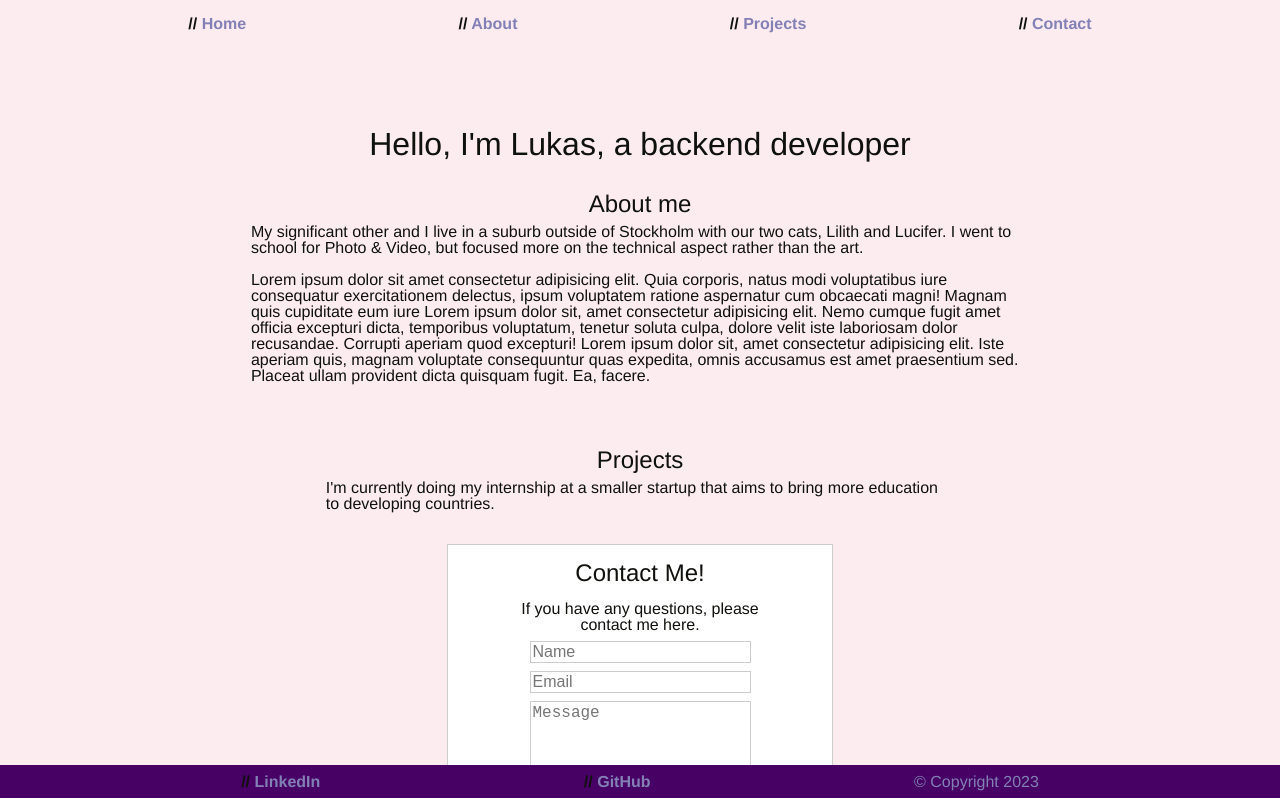
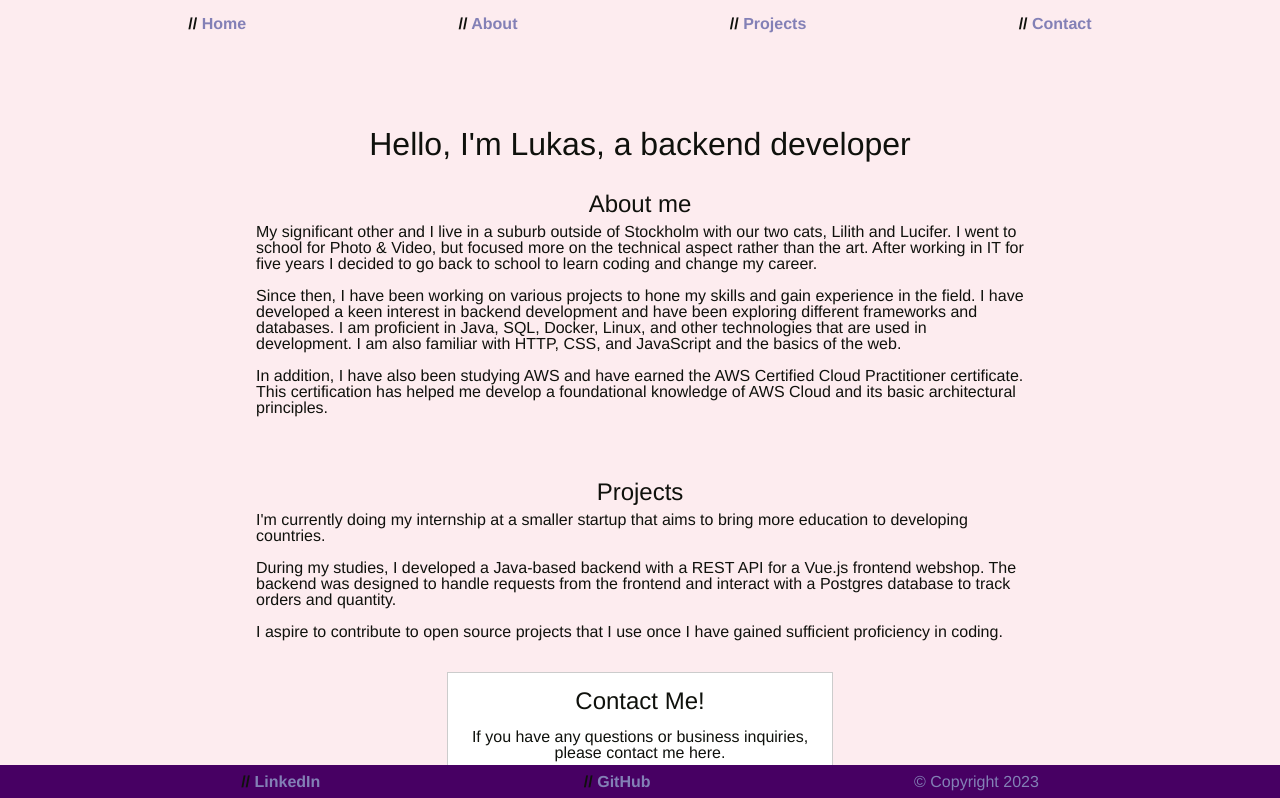
Before and after one commit to Lukhasz/inlamningsuppgift_webbutveckling, a React (Create React App) app: page / in a window 1280 px wide. Shown: the top 798 px of the page. Built offline with nearby package versions, Linux system fonts and the light colour scheme.

Commit message:
added content and removed some padding

```diff
--- a/src/Article.js
+++ b/src/Article.js
@@ -5,11 +5,14 @@ const Article = () => {
     <article className='article' id="about-me">
       <div className='article-container'>
         <h2>About me</h2>
-        <p>My significant other and I live in a suburb outside of Stockholm with our two cats, Lilith and Lucifer. I went to school for Photo & Video, but focused more on the technical aspect rather than the art.
+        <p>My significant other and I live in a suburb outside of Stockholm with our two cats, Lilith and Lucifer. I went to school for Photo & Video, but focused more on the technical aspect rather than the art. After working in IT for five years I decided to go back to school to learn coding and change my career.
         <br />
         <br />
-        Lorem ipsum dolor sit amet consectetur adipisicing elit. Quia corporis, natus modi voluptatibus iure consequatur exercitationem delectus, ipsum voluptatem ratione aspernatur cum obcaecati magni! Magnam quis cupiditate eum iure Lorem ipsum dolor sit, amet consectetur adipisicing elit. Nemo cumque fugit amet officia excepturi dicta, temporibus voluptatum, tenetur soluta culpa, dolore velit iste laboriosam dolor recusandae. Corrupti aperiam quod excepturi!
-        Lorem ipsum dolor sit, amet consectetur adipisicing elit. Iste aperiam quis, magnam voluptate consequuntur quas expedita, omnis accusamus est amet praesentium sed. Placeat ullam provident dicta quisquam fugit. Ea, facere.</p>
+        Since then, I have been working on various projects to hone my skills and gain experience in the field. I have developed a keen interest in backend development and have been exploring different frameworks and databases. I am proficient in Java, SQL, Docker, Linux, and other technologies that are used in development. I am also familiar with HTTP, CSS, and JavaScript and the basics of the web.
+        <br />
+        <br />
+        In addition, I have also been studying AWS and have earned the AWS Certified Cloud Practitioner certificate. This certification has helped me develop a foundational knowledge of AWS Cloud and its basic architectural principles.
+        </p>
       </div>
     </article>
   );
--- a/src/Projects.js
+++ b/src/Projects.js
@@ -5,7 +5,14 @@ const Projects = () => {
     <article className='article' id="projects">
       <div className='article-container'>
         <h2>Projects</h2>
-        <p>I'm currently doing my internship at a smaller startup that aims to bring more education to developing countries.</p>
+        <p>I'm currently doing my internship at a smaller startup that aims to bring more education to developing countries.
+        <br />
+        <br />
+        During my studies, I developed a Java-based backend with a REST API for a Vue.js frontend webshop. The backend was designed to handle requests from the frontend and interact with a Postgres database to track orders and quantity.
+        <br />
+        <br />
+        I aspire to contribute to open source projects that I use once I have gained sufficient proficiency in coding.
+        </p>
       </div>
     </article>
   );
--- a/src/components/ContactForm.js
+++ b/src/components/ContactForm.js
@@ -28,7 +28,7 @@ const ContactForm = () => {
       <h2>Contact Me!</h2>
       {isSubmitted ?
         <p style={{color: 'green'}}>Thank you for contacting me, I will be in touch.</p> :
-        <p>If you have any questions, please contact me here.</p>
+        <p>If you have any questions or business inquiries, please contact me here.</p>
       }
 
       <form className="contact-form" onSubmit={handleSubmit}>
--- a/src/index.css
+++ b/src/index.css
@@ -21,6 +21,19 @@ h2 {
   margin-bottom: .5rem;
 }
 
+textarea {
+  font-family: Helvetica, sans-serif;
+}
+
+button {
+  padding: .5rem 1rem;
+  border: none;
+  background-color: #470063;
+  color: #fff;
+  cursor: pointer;
+  transition: background-color .3s ease;
+}
+
 .header-nav {
   margin-top: 1rem;
   margin-bottom: 6rem;
@@ -37,6 +50,8 @@ h2 {
   display: flex;
   flex-direction: column;
   align-items: center;
+  max-width: 80%;
+  margin: auto;
 }
 
 .article {
@@ -44,16 +59,7 @@ h2 {
   flex-direction: column;
   align-items: center;
   justify-content: center;
-  padding: 2rem;
-
-
-
-  /* display: flex;
-  flex-direction: column;
-  align-items: center;
-  justify-content: center;
-  padding: 2rem;
-  max-width: 80%; */
+  padding: 2rem 0rem;
 }
 
 .article-container {
@@ -91,12 +97,10 @@ h2 {
   max-width: 100%;
   min-width: 95%;
   resize: vertical;
-
 }
 
-.contact-form input, .contact-form textarea{
+.contact-form input .contact-form textarea {
   border: 1px solid #ccc;
-  font-size: 1rem;
   color: #333;
 }
 
@@ -138,19 +142,29 @@ a::before {
   size: 1.5rem;
 }
 
-p {
-  max-width: 80%;
-}
-
-button {
-  padding: .5rem 1rem;
-  border: none;
-  background-color: #470063;
-  color: #fff;
-  cursor: pointer;
-  transition: background-color .3s ease;
-}
-
 button:hover {
   background-color: #8380B6;
 }
+
+textarea::placeholder input::placeholder {
+  font-family: Helvetica, sans-serif;;
+}
+
+@media (max-width: 440px) {
+  .contact-us {
+    max-width: 90%;
+    padding: .3rem;
+  }
+}
+
+@media (min-width: 800px) {
+  .article-container {
+    max-width: 70%;
+  }
+}
+
+@media (min-width: 1000px) {
+  .article-container {
+    max-width: 60%;
+  }
+}
```
